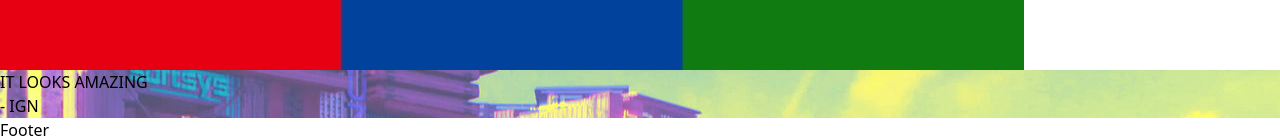
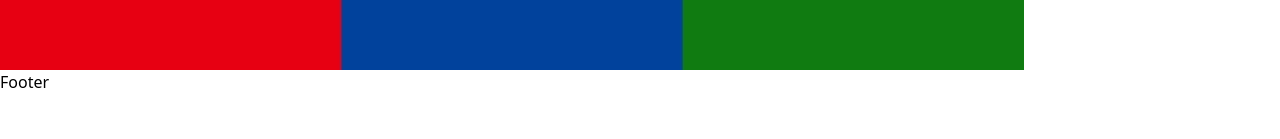
Before and after one commit to UmbrellaCrow612/CyberPunk2077, a Next.js app: page / in a window 1280 px wide. Shown: the part 2205-2344 px from the top of the page. After the commit the page ends 2299 px from the top, so only its background shows below. Built offline with nearby package versions, Linux system fonts and the light colour scheme; what @material-tailwind/react would draw is missing.

Commit message:
ci: removed the banner text

```diff
--- a/src/pages/index.tsx
+++ b/src/pages/index.tsx
@@ -66,18 +66,10 @@ const Home: NextPage = () => {
       </Section>
 
       {/** banner section */}
-
       <section
         className="max-w-none text-[#0BEEFF] w-full shadow-md flex items-center justify-center text-center flex-col  bg-center bg-no-repeat bg-fixed h-[500px]"
         style={{ backgroundImage: 'url(/images/banner.jpeg' }}
-      >
-        <Typography  variant="h3">
-          IT LOOKS AMAZING
-        </Typography>
-        <Typography  variant="h6">
-          - IGN
-        </Typography>
-      </section>
+      />
     </>
   )
 }
```
